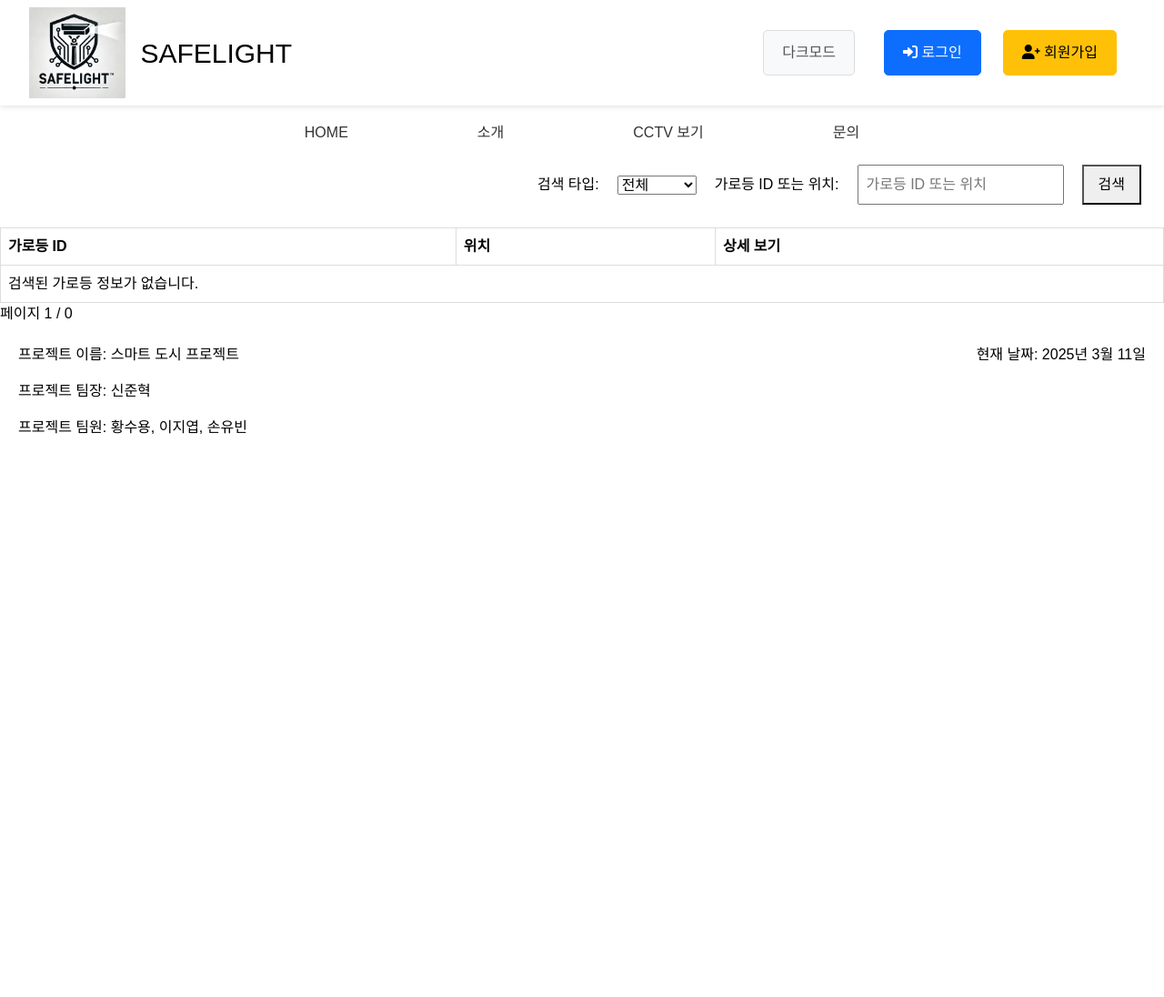
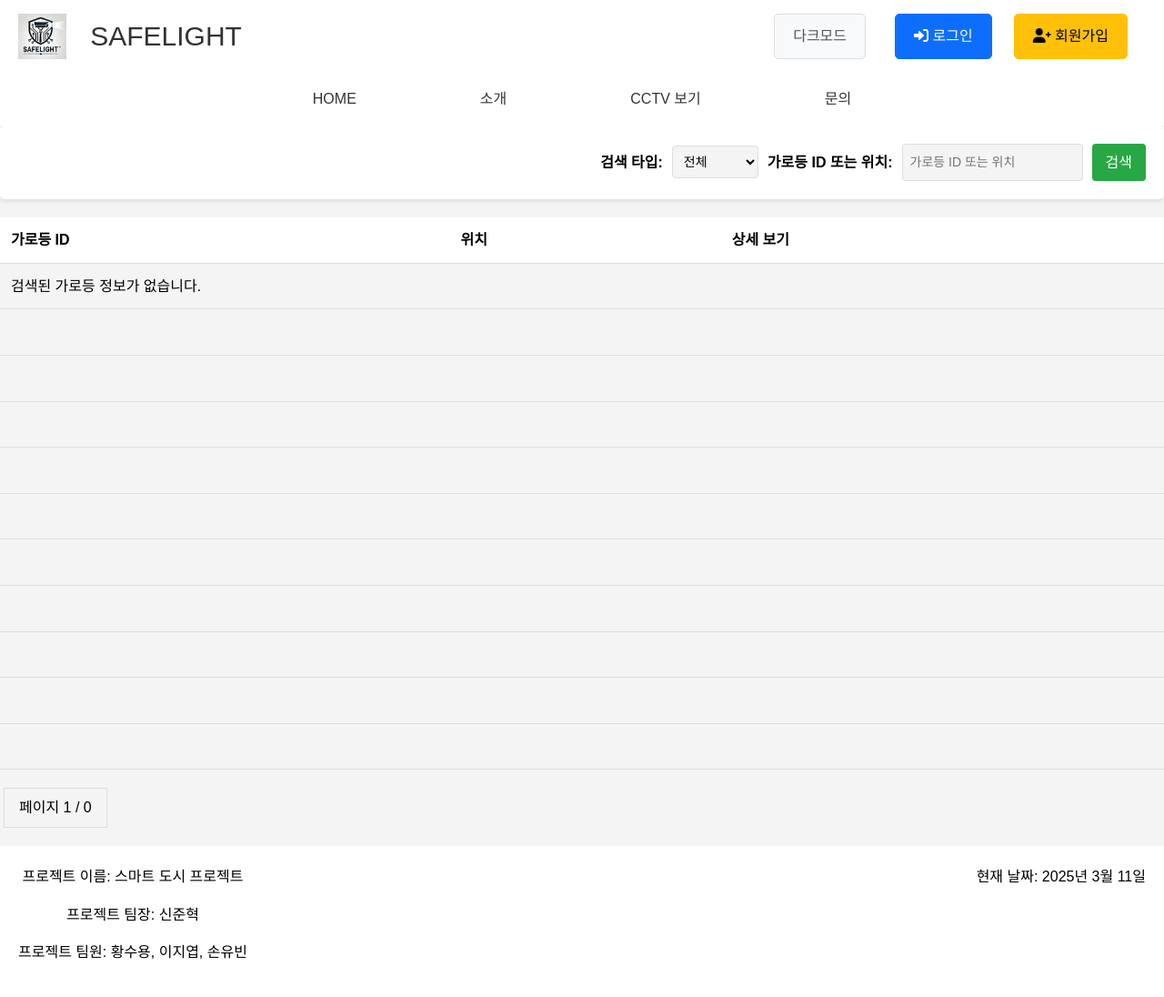
Before and after one commit to leewu08/smart_city, a Flask app: page /user/dashboard/road/1 in a window 1280 px wide. Shown: the whole page at 91% size. Before the commit the page ends 477 px from the top, so only its background shows below. Run offline with Flask 3, Linux system fonts and the light colour scheme; data that the repository does not hold is empty; some web fonts are replaced.

Commit message:
20250311(user_dashboard_road.css)

```diff
--- /dev/null
+++ b/static/css/user_dashboard_road.css
@@ -0,0 +1,205 @@
+html, body {
+    height: 100%;
+    margin: 0;
+    padding: 0;
+    line-height: 1.6;
+    background-color: var(--background-color, #f4f4f4);
+    color: var(--text-color, #000);
+}
+
+/* 다크모드와 라이트모드 색상 변수 */
+:root {
+    --background-color: #f4f4f4;
+    --text-color: #000;
+
+    --primary-color: #28a745;
+    --secondary-color: #fff;
+
+    --table-header-bg: #fff;
+    --table-row-hover-bg: #f5f5f5;
+    --input-border-color: #ddd;
+    --button-text-color: #fff;
+
+    /* 헤더 및 네비게이션 전용 변수 */
+    --header-bg: #fff;
+    --header-text-color: #333;
+}
+
+.dark-mode {
+    --background-color: #121212;
+    --text-color: #fff;
+
+    --primary-color: #28a745;
+    --secondary-color: #333;
+
+    --table-header-bg: #444;
+    --table-row-hover-bg: #333;
+    --input-border-color: #555;
+
+    /* 헤더 및 네비게이션 전용 변수 (다크모드용) */
+    --header-bg: #222;         /* 헤더/네비 배경을 어두운 색으로 */
+    --header-text-color: #f1f1f1; /* 헤더/네비 텍스트를 밝게 */
+}
+
+/* 헤더 영역 스타일 */
+header {
+    background-color: var(--header-bg);
+    color: var(--header-text-color);
+    padding: 15px 20px;
+    display: flex;
+    align-items: center;
+    justify-content: space-between;
+}
+
+header .team-info {
+    display: flex;
+    align-items: center;
+}
+
+header .team-info .logo {
+    max-height: 50px;
+    margin-right: 10px;
+}
+
+/* 네비게이션 영역 */
+nav.header-nav {
+    background-color: var(--header-bg);
+    display: flex;
+    gap: 20px;
+    align-items: center;
+}
+
+nav.header-nav a.nav-link {
+    color: var(--header-text-color);
+    text-decoration: none;
+    padding: 8px 12px;
+    transition: background-color 0.3s;
+}
+
+/* 페이지 컨테이너 */
+.page-container {
+    display: flex;
+    flex-direction: column;
+    min-height: 100vh;
+    padding: 20px;
+}
+
+.content {
+    flex: 1;
+}
+
+/* 검색 컨테이너 */
+.search-container {
+    background-color: var(--secondary-color);
+    padding: 20px;
+    border-radius: 5px;
+    box-shadow: 0 2px 5px rgba(0,0,0,0.1);
+    margin-bottom: 20px;
+}
+
+form {
+    display: flex;
+    flex-wrap: wrap;
+    gap: 10px;
+    align-items: center;
+    justify-content: flex-end;
+}
+
+label {
+    font-weight: bold;
+}
+
+select, input[type="text"] {
+    padding: 8px;
+    border: 1px solid var(--input-border-color);
+    border-radius: 4px;
+    font-size: 14px;
+    background-color: var(--background-color);
+    color: var(--text-color);
+}
+
+button {
+    padding: 8px 15px;
+    background-color: var(--primary-color);
+    color: var(--button-text-color);
+    border: none;
+    border-radius: 4px;
+    cursor: pointer;
+    transition: background-color 0.3s ease-in-out;
+}
+
+button:hover {
+    background-color: #218838;
+}
+
+/* 테이블 영역 */
+.table-container {
+    background-color: var(--secondary-color);
+    border-radius: 5px;
+    box-shadow: 0 2px 5px rgba(0,0,0,0.1);
+    overflow: hidden;
+}
+
+table {
+    width: 100%;
+    border-collapse: collapse;
+    min-height: 400px;
+}
+
+th, td {
+    padding: 12px;
+    text-align: left;
+    border-bottom: 1px solid #ddd;
+}
+
+th {
+    background-color: var(--table-header-bg);
+    font-weight: bold;
+    color: var(--text-color);
+}
+
+td {
+    color: var(--text-color);
+}
+
+tr:hover {
+    background-color: var(--table-row-hover-bg);
+}
+
+.empty-row {
+    height: 40px;
+}
+
+/* 페이지네이션 */
+.pagination {
+    margin-top: 20px;
+    text-align: center;
+}
+
+.pagination a {
+    color: var(--primary-color);
+    padding: 8px 16px;
+    text-decoration: none;
+    transition: background-color 0.3s;
+    border: 1px solid #ddd;
+    margin: 0 4px;
+}
+
+.pagination a:hover {
+    background-color: #ddd;
+}
+
+.pagination span {
+    padding: 8px 16px;
+    border: 1px solid #ddd;
+    margin: 0 4px;
+}
+
+/* 푸터 영역 */
+footer {
+    text-align: center;
+    padding: 20px;
+    background-color: var(--secondary-color);
+    color: var(--text-color);
+    margin-top: 20px;
+}
--- a/templates/user_dashboard_road.html
+++ b/templates/user_dashboard_road.html
@@ -1,45 +1,7 @@
 {% extends "base.html" %}
 {% block title%}도로용 CCTV 페이지{% endblock %}
 {% block extra_css %}
-<style>
-    table {
-        width: 100%;
-        border-collapse: collapse;
-        margin-top: 20px;
-    }
-    table, th, td {
-        border: 1px solid #ddd;
-    }
-    th, td {
-        padding: 8px;
-        text-align: left;
-    }
-    .search-container {
-        display: flex;
-        justify-content: flex-end;  /* 오른쪽 정렬 */
-        margin-right: 20px;  /* 우측 여백 */
-    }
-    .search-container input {
-        padding: 8px;
-        margin-right: 10px;
-    }
-    .search-container button {
-        padding: 8px 16px;
-    }
-
-    .search-container form {
-        display: flex;
-        gap: 10px; /* 요소들 사이에 간격을 추가 */
-        align-items: center; /* 세로로 정렬 */
-    }
-
-    .search-container label,
-    .search-container input,
-    .search-container select,
-    .search-container button {
-        margin: 5px; /* 각 요소에 여백을 추가 */
-    }
-</style>
+<link rel="stylesheet" href="{{ url_for('static', filename='css/user_dashboard_road.css') }}">
 {% endblock %}
 {% block content %}
 <!-- 가로등 조회 폼 -->
@@ -80,8 +42,19 @@
                 <td colspan="3">검색된 가로등 정보가 없습니다.</td>
             </tr>
         {% endfor %}
+        {% set num_rows = street_lights|length %}
+            {% if num_rows < 10 %}
+                {% for i in range(10 - num_rows) %}
+                    <tr class="empty-row">
+                        <td>&nbsp;</td>
+                        <td>&nbsp;</td>
+                        <td>&nbsp;</td>
+                    </tr>
+                {% endfor %}
+            {% endif %}
     </tbody>
 </table>
+
 
 <!-- 페이지네이션 -->
 <div class="pagination">
```
